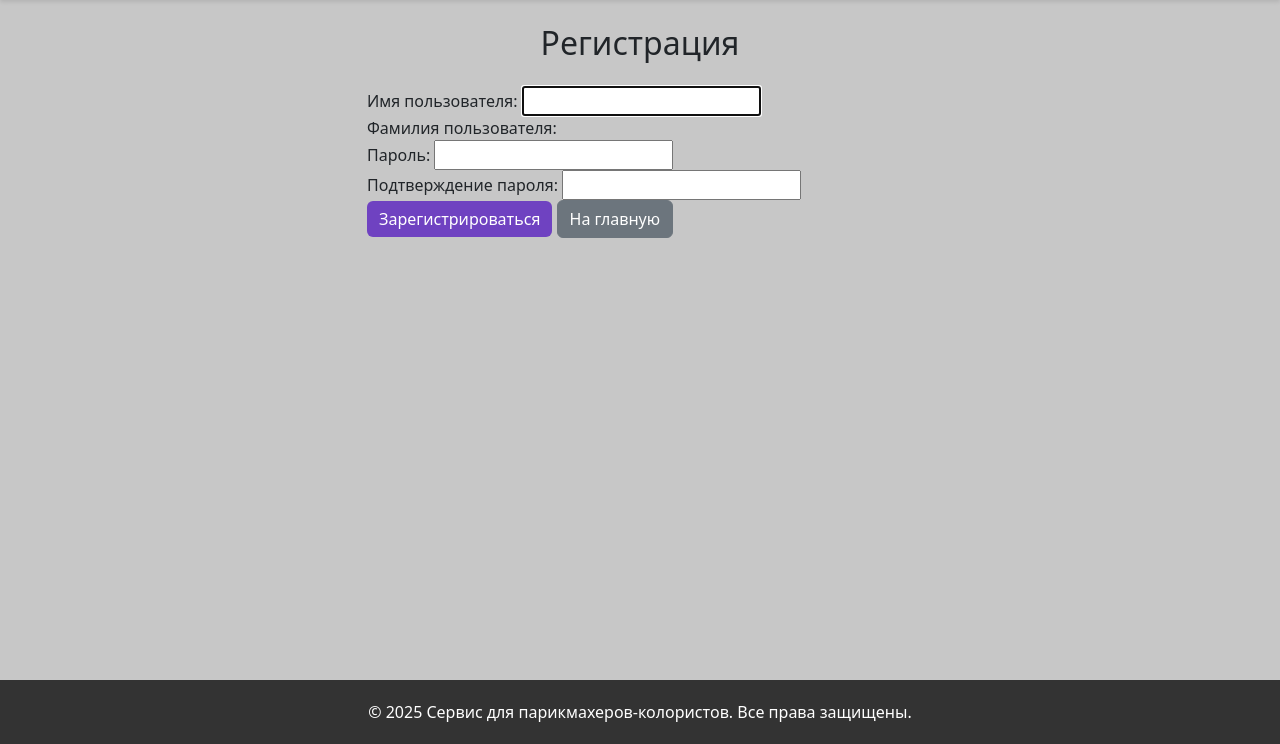
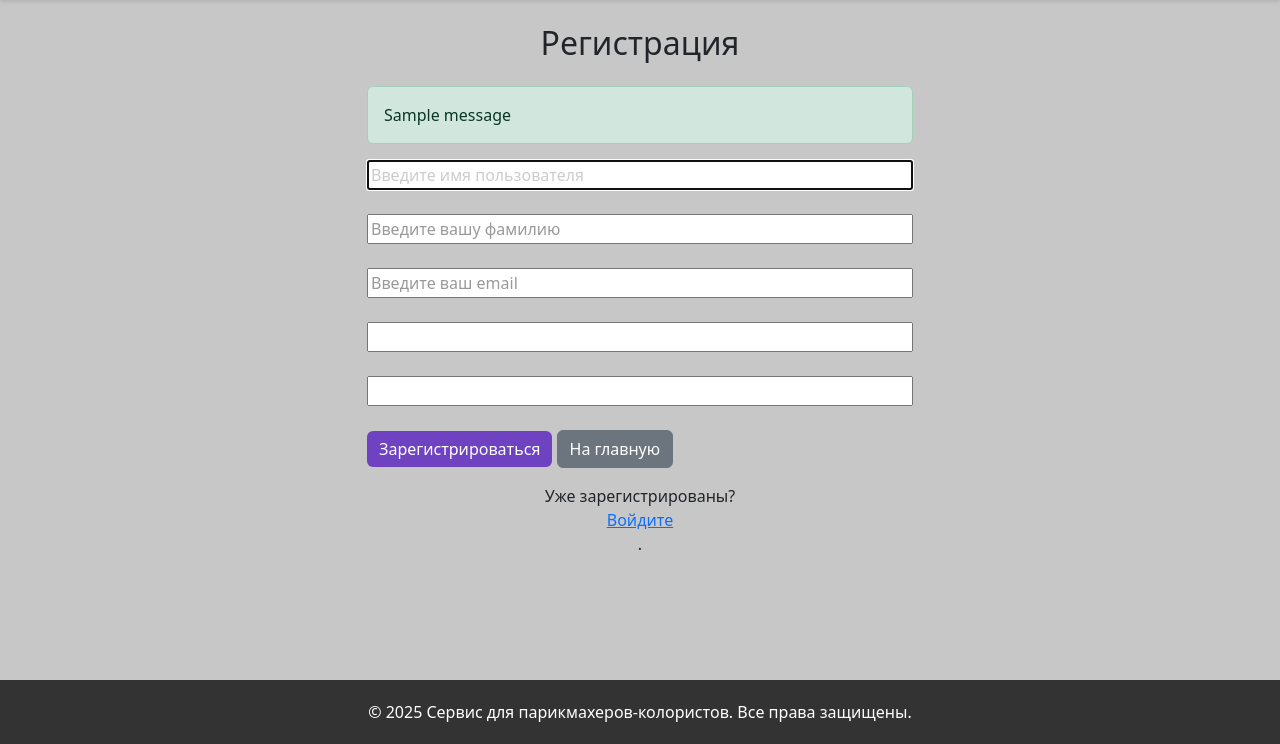
Before and after one commit to Max18111981/MyProject, a Django app: page /register/ in a window 1280 px wide. Shown: the part 56-800 px from the top of the page. Run offline with Django 5.2, Linux system fonts and the light colour scheme; tables that the repository leaves empty hold one stand-in row (values such as "Sample post"); one stand-in notice (Sample message) is shown.

Commit message:
13.02.2025

```diff
--- a/hairdresser_service/courses/forms.py
+++ b/hairdresser_service/courses/forms.py
@@ -1,5 +1,9 @@
 from django import forms
-from .models import Course, Webinar, Video
+from django.contrib.auth.forms import UserCreationForm
+from django.contrib.auth.models import User
+from django.core.exceptions import ValidationError
+
+from .models import Course, Webinar, Video, Profile
 
 
 class CourseForm(forms.ModelForm):
@@ -18,3 +22,38 @@ class VideoForm(forms.ModelForm):
     class Meta:
         model = Video
         fields = ['title', 'description', 'price', 'video_file', 'is_active']
+
+
+class CustomUserCreationForm(UserCreationForm):
+    last_name = forms.CharField(
+        max_length=30,
+        required=True,
+        widget=forms.TextInput(attrs={'placeholder': 'Введите вашу фамилию'})
+    )
+    email = forms.EmailField(
+        required=True,
+        widget=forms.EmailInput(attrs={'placeholder': 'Введите ваш email'})
+    )
+
+    def clean_last_name(self):
+        last_name = self.cleaned_data.get('last_name')
+        if not last_name.isalpha():
+            raise ValidationError("Фамилия должна содержать только буквы.")
+        return last_name
+
+    def save(self, commit=True):
+        user = super().save(commit=False)
+        user.email = self.cleaned_data['email']
+        if commit:
+            user.save()
+            Profile.objects.create(user=user, last_name=self.cleaned_data['last_name'])
+        return user
+
+    class Meta:
+        model = User
+        fields = ['username', 'last_name', 'email', 'password1', 'password2']
+        widgets = {
+            'username': forms.TextInput(attrs={'placeholder': 'Введите имя пользователя'}),
+            'password1': forms.PasswordInput(attrs={'placeholder': 'Введите пароль'}),
+            'password2': forms.PasswordInput(attrs={'placeholder': 'Подтвердите пароль'}),
+        }
--- a/hairdresser_service/courses/static/css/styles.css
+++ b/hairdresser_service/courses/static/css/styles.css
@@ -70,3 +70,14 @@ body {
 .btn-primary:active {
     background-color: #5a32a3 !important;
 }
+
+
+/* Стили для плейсхолдеров */
+input::placeholder {
+    color: #999;
+    font-size: 16px;
+}
+
+input:focus::placeholder {
+    color: #ccc;
+}
--- a/hairdresser_service/courses/views.py
+++ b/hairdresser_service/courses/views.py
@@ -1,8 +1,10 @@
 from django.shortcuts import render, get_object_or_404, redirect
 from django.contrib.auth.decorators import login_required
 from django.contrib.admin.views.decorators import staff_member_required
+from pyexpat.errors import messages
+
 from .models import Course, Webinar, Video, Booking
-from .forms import CourseForm, WebinarForm, VideoForm
+from .forms import CourseForm, WebinarForm, VideoForm, CustomUserCreationForm
 from django.contrib.auth.forms import UserCreationForm
 from django.contrib.auth import login
 from django.utils import timezone
@@ -103,13 +105,14 @@ def buy_video(request, video_id):
 
 def register(request):
     if request.method == 'POST':
-        form = UserCreationForm(request.POST)
+        form = CustomUserCreationForm(request.POST)
         if form.is_valid():
             user = form.save()
             login(request, user)
+            messages.success(request, 'Регистрация прошла успешно!')
             return redirect('home')
     else:
-        form = UserCreationForm()
+        form = CustomUserCreationForm()
     return render(request, 'registration/register.html', {'form': form})
 
 
--- a/hairdresser_service/templates/registration/register.html
+++ b/hairdresser_service/templates/registration/register.html
@@ -6,36 +6,72 @@
         <div class="col-md-6">
             <h2 class="text-center my-4">Регистрация</h2>
 
+            {% if messages %}
+                <div class="messages">
+                    {% for message in messages %}
+                        <div class="alert alert-{{ message.tags }}">
+                            {{ message }}
+                        </div>
+                    {% endfor %}
+                </div>
+            {% endif %}
+
             <form method="post">
                 {% csrf_token %}
 
-                <div class="form-group">
-                    <label for="id_username">Имя пользователя:</label>
+                <div class="form-group mb-4 d-flex flex-column max-vw-100">
                     {{ form.username }}
-                    {% comment %} <input type="text" name="username" class="form-control" id="id_username" required> {% endcomment %}
+                    {% if form.username.errors %}
+                        <div class="invalid-feedback">
+                            {{ form.username.errors }}
+                        </div>
+                    {% endif %}
                 </div>
 
-                <div class="form-group">
-                    <label for="id_username">Фамилия пользователя:</label>
-                    {{ form.lastname }}
-                    {% comment %} <input type="text" name="username" class="form-control" id="id_username" required> {% endcomment %}
+                <div class="form-group mb-4 d-flex flex-column max-vw-100">
+                    {{ form.last_name }}
+                    {% if form.last_name.errors %}
+                        <div class="invalid-feedback">
+                            {{ form.last_name.errors }}
+                        </div>
+                    {% endif %}
                 </div>
 
-                <div class="form-group">
-                    <label for="id_username">Пароль:</label>
-                    {{ form.password1 }}
-                    {% comment %} <input type="text" name="username" class="form-control" id="id_username" required> {% endcomment %}
+                <div class="form-group mb-4 d-flex flex-column max-vw-100">
+                    {{ form.email }}
+                    {% if form.email.errors %}
+                        <div class="invalid-feedback">
+                            {{ form.email.errors }}
+                        </div>
+                    {% endif %}
                 </div>
 
-                <div class="form-group">
-                    <label for="id_username">Подтверждение пароля:</label>
+                <div class="form-group mb-4 d-flex flex-column max-vw-100">
+                    {{ form.password1 }}
+                    {% if form.password1.errors %}
+                        <div class="invalid-feedback">
+                            {{ form.password1.errors }}
+                        </div>
+                    {% endif %}
+                </div>
+
+                <div class="form-group mb-4 d-flex flex-column max-vw-100">
                     {{ form.password2 }}
-                    {% comment %} <input type="text" name="username" class="form-control" id="id_username" required> {% endcomment %}
+                    {% if form.password2.errors %}
+                        <div class="invalid-feedback">
+                            {{ form.password2.errors }}
+                        </div>
+                    {% endif %}
                 </div>
+
                 <button type="submit" class="btn btn-primary">Зарегистрироваться</button>
                 <a href="{% url 'home' %}" class="btn btn-secondary">На главную</a>
             </form>
 
+            <p class="mt-3 text-center" style="display: flex; flex-direction: column; align-items: center;">
+                <span>Уже зарегистрированы?</span>
+                 <a href="{% url 'login' %}">Войдите</a>.
+            </div>
         </div>
     </div>
 </div>
```
Also changed, not shown: hairdresser_service/courses/models.py (+8 -0 lines), hairdresser_service/courses/migrations/0011_profile.py (added).
